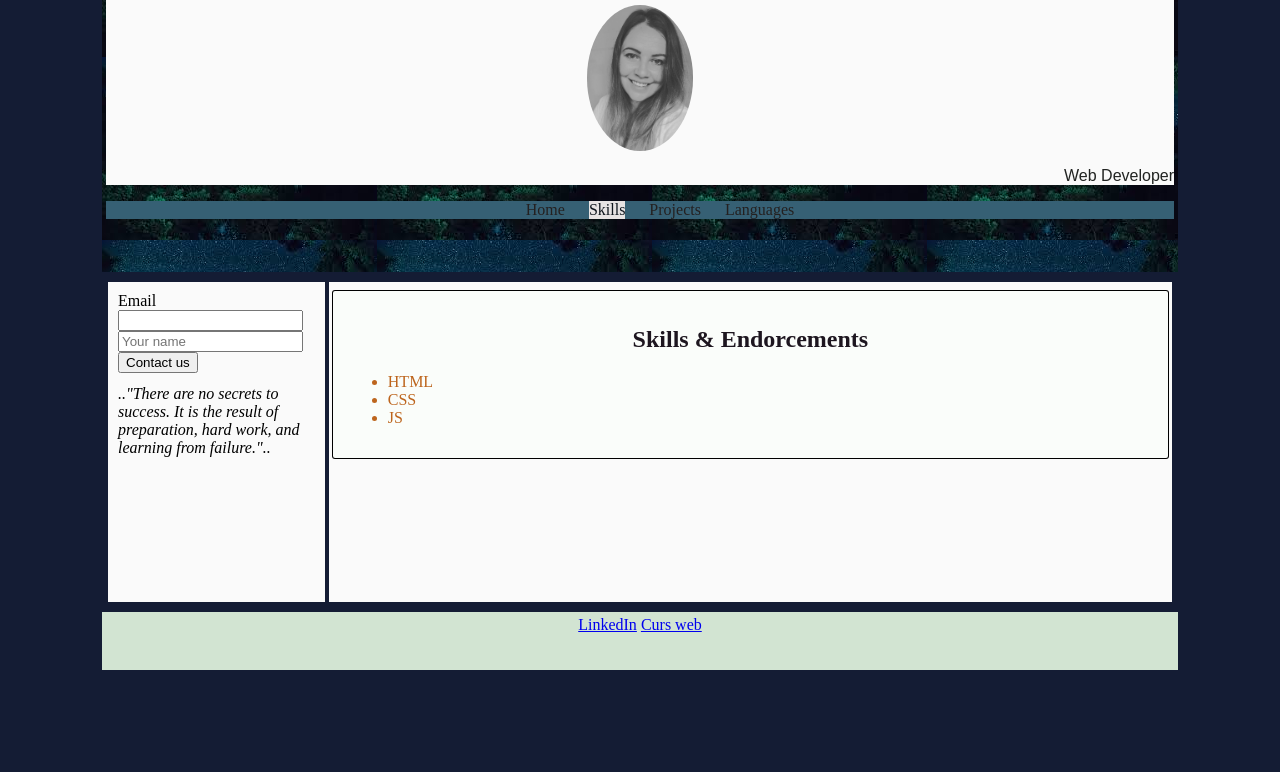
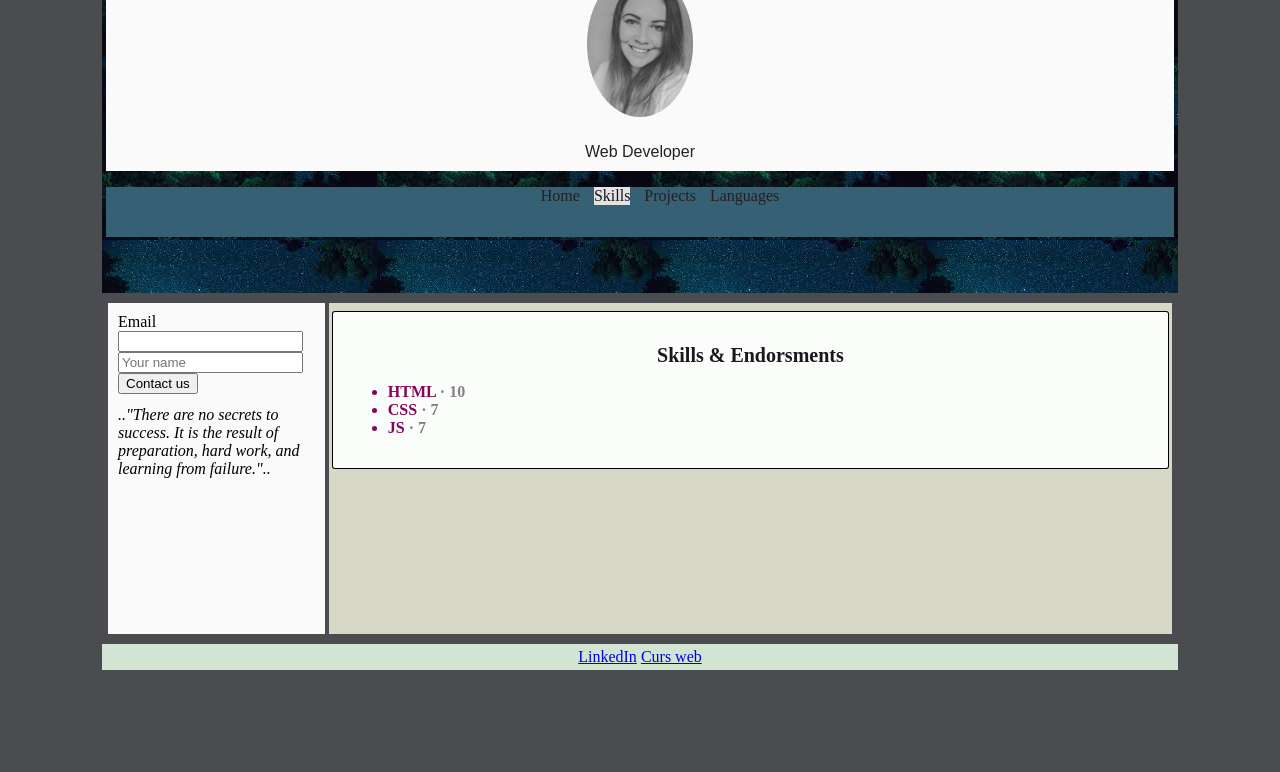
Before and after one commit to bilcadina/bilcadina.github.io, a plain HTML site: page index.html in a window 1280 px wide. Shown: the part 228-1000 px from the top of the page. Drawn offline with Linux system fonts and the light colour scheme.

Commit message:
transformat skills array into json objects

```diff
--- a/functions.js
+++ b/functions.js
@@ -39,14 +39,16 @@ initMenu();
 
 showPage(activePage);
 
+
+
 var skills = [
-    "HTML",
-    "CSS",
-    "JS"
+    { name: "HTML", endorsments: 10 },
+    { name: "CSS" , endorsments: 7 },
+    { name: "JS", endorsments: 7 }
 ];
-var skillsLi = skills.map(function(skill){
-    console.info(skill);
-        return "<li>" + skill + "</li>";
+var skillsLi = skills.map(function(skill,i){
+    var endorsments = ` <span>&middot; ${skill.endorsments}</span>`;
+        return "<li>" + skill.name + endorsments +"</li>";
 });
 
 // TO DO add skill favorite
--- a/index.html
+++ b/index.html
@@ -50,7 +50,7 @@
                 </div>
 
                 <div id="skills" class="page" style="display:none;" >
-                    <h2>Skills & Endorcements</h2>
+                    <h2>Skills & Endorsments</h2>
                     <ul>
                         <li class="favorite">Html</li>
                         <li style>Java Script</li>
@@ -84,7 +84,7 @@
 
         <style>
             body {
-                background-color: rgba(16, 24, 48, 0.979);
+                background-color: rgba(72, 73, 77, 0.979);
             }
 
             p {
@@ -119,7 +119,7 @@
                 display:flex;
                 flex-direction: column;
                 }
-            header, body > section {
+            header, body , section {
             flex:1;
             }
             #content {
@@ -130,10 +130,10 @@
             #side-menu{
                 flex: 1;
             }
-            #main {
-                flex: 4;
+
             }
             footer {
+                bottom: 5;
                 height: 50px;
                 min-height: 2px;
             }
--- a/style.css
+++ b/style.css
@@ -5,6 +5,7 @@
         background-color:rgb(250, 250, 250);
 }
     head {
+        padding: 30px;
         text-align: center;
     }
     img {
@@ -19,13 +20,14 @@
     }
 
     #header{
-     background-color:rgb(197, 230, 226) ;
+     background-color:rgb(171, 226, 220) ;
      align-content:stretch;
      padding: 50px;
      width: 200px;
      height: 250px;
     }
     h1, h2 {
+        font-size: 20px;
         text-align: center;
         color:rgb(29, 22, 31);
     }
@@ -42,7 +44,7 @@
     }
    #job-title{
      color: rgb(34, 36, 34);
-     text-align:right;
+     padding: 10px;
    }
     #side-menu{
        float: 1;
@@ -50,6 +52,7 @@
    }
 
     #top-menu-bar  {
+        height: 50px;
         text-align: center;
         color:rgb(228, 241, 232);
         background-color: #366074;
@@ -57,7 +60,7 @@
     #top-menu-bar li{
         display: inline;
         margin: 5px;
-        padding:5px;
+        padding:0px;
     }
     #top-menu-bar a {
         text-decoration: none;
@@ -85,9 +88,18 @@
     }
 
     li {
-        color:rgb(189, 101, 29);
+        color:rgb(133, 5, 90);
     }
-    table {background-color:rgb(195, 209, 197)}
+
+    #skills li{
+        font-weight: 800;
+    }
+
+    #skills li span {
+        color:grey;
+    }
+
+    table {background-color:rgb(157, 179, 160)}
 
     header, #side-menu section {
          margin: 2px;
@@ -98,7 +110,7 @@
             padding: 4px;
         }
     #side-menu, #main {
-        margin: 2px;
+        margin: 4px;
         padding: 4px;
         }
 
@@ -114,10 +126,12 @@
         flex: 1;
     }
     #main {
+        background-color: rgb(216, 216, 199);
         flex: 4;
     }
     footer {
-        height: 4px;
+
+        height 4px;
         text-align: center;
         background-color: rgb(210, 228, 210);
     }
```
